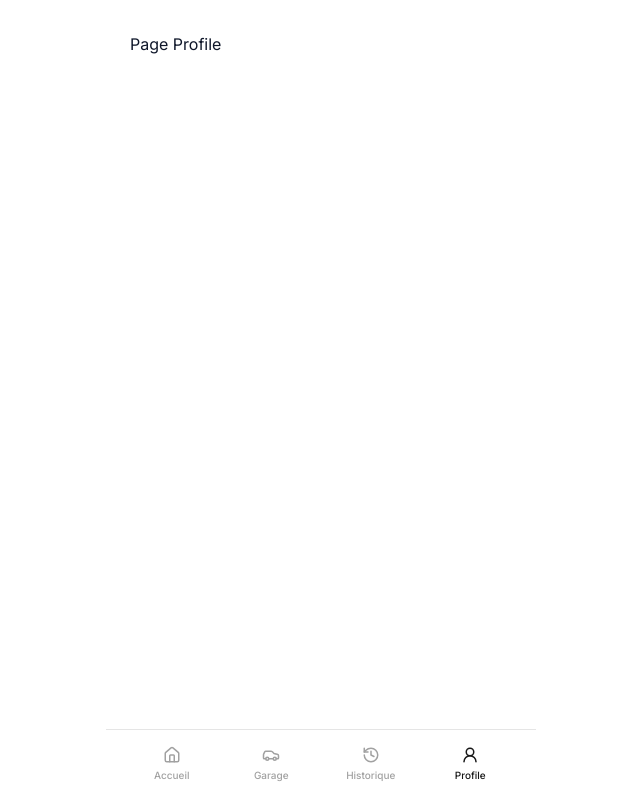
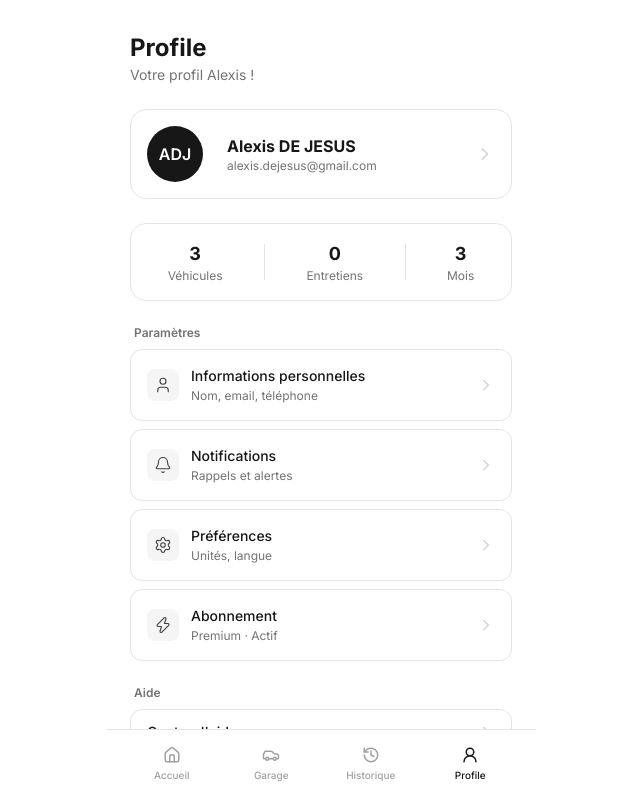
Before and after one commit to FlytziTv/MyDriveLog, a Next.js app: page /profile in a window 1280 px wide. Shown: the top 798 px of the page, without its empty margins (319-959 px from the left). Built offline with nearby package versions, Linux system fonts and the light colour scheme.

Commit message:
feat: ajouter la page de profil avec sections d'informations et statistiques

```diff
--- a/app/(app)/profile/page.tsx
+++ b/app/(app)/profile/page.tsx
@@ -1,3 +1,90 @@
+import {
+  SectionProfile,
+  SectionItem,
+  SectionItemIcon,
+} from "@/components/profile/Sections";
+import { StatProfile } from "@/components/profile/StatsCard";
+import { ChevronRight, User, Bell, SettingsIcon, Zap } from "lucide-react";
+
+const params = [
+  {
+    icon: User,
+    title: "Informations personnelles",
+    subtitle: "Nom, email, téléphone",
+  },
+  { icon: Bell, title: "Notifications", subtitle: "Rappels et alertes" },
+  { icon: SettingsIcon, title: "Préférences", subtitle: "Unités, langue" },
+  { icon: Zap, title: "Abonnement", subtitle: "Premium · Actif" },
+];
+
+const helps = [
+  { title: "Centre d'aide" },
+  { title: "Contactez-nous" },
+  { title: "Confidentialité" },
+];
+
 export default function ProfilePage() {
-  return <div>Page Profile</div>;
+  return (
+    <>
+      {/* Profile Header */}
+      <div className="flex items-center justify-between">
+        <div>
+          <h2 className="text-2xl font-bold text-neutral-900">Profile</h2>
+          <p className="text-[14px] text-neutral-500">Votre profil Alexis !</p>
+        </div>
+      </div>
+
+      {/* Profile Info */}
+      <div className="bg-white border border-neutral-200 rounded-2xl p-4 flex items-center gap-6 cursor-pointer hover:bg-neutral-100">
+        <div className="w-14 h-14 rounded-full bg-neutral-900 flex items-center justify-center text-base font-semibold text-white">
+          ADJ
+        </div>
+        <div className="flex-1">
+          <p className="text-base font-bold text-neutral-900">
+            Alexis DE JESUS
+          </p>
+          <p className="text-xs text-neutral-500">alexis.dejesus@gmail.com</p>
+        </div>
+        <ChevronRight className="w-5 h-5 text-neutral-300" />
+      </div>
+
+      {/* Stats */}
+      <div className="bg-white border border-neutral-200 rounded-2xl p-4 flex flex-row items-center justify-around">
+        <StatProfile value="3" label="Véhicules" />
+        <div className="w-px bg-neutral-200 self-stretch my-1" />
+        <StatProfile value="0" label="Entretiens" />
+        <div className="w-px bg-neutral-200 self-stretch my-1" />
+        <StatProfile value="3" label="Mois" />
+      </div>
+
+      {/* Sections Parameters */}
+      <SectionProfile title="Paramètres">
+        {params.map((param, index) => (
+          <SectionItemIcon
+            key={index}
+            icon={param.icon}
+            title={param.title}
+            subtitle={param.subtitle}
+          />
+        ))}
+      </SectionProfile>
+
+      {/* Sections Helps */}
+      <SectionProfile title="Aide">
+        {helps.map((help, index) => (
+          <SectionItem key={index} title={help.title} />
+        ))}
+      </SectionProfile>
+
+      {/* Sign Out */}
+      <button className="w-full h-10 text-sm border border-red-200 bg-red-200 text-red-600 rounded-lg font-medium hover:bg-red-100 transition-colors">
+        Déconnexion
+      </button>
+
+      {/* Version */}
+      <p className="text-center text-[12px] text-neutral-400 mt-2">
+        Version 1.0.0
+      </p>
+    </>
+  );
 }
--- /dev/null
+++ b/components/profile/Sections.tsx
@@ -0,0 +1,43 @@
+import {
+  SectionIconProfileProps,
+  SectionProfileProps,
+  SectionProfileSupportProps,
+} from "@/types";
+import { ChevronRight } from "lucide-react";
+
+function SectionProfile({ title, children }: SectionProfileProps) {
+  return (
+    <div className="flex flex-col gap-2 w-full">
+      <h3 className="text-xs font-semibold text-neutral-500 px-1">{title}</h3>
+      {children}
+    </div>
+  );
+}
+
+function SectionItemIcon({ icon, title, subtitle }: SectionIconProfileProps) {
+  const Icon = icon;
+
+  return (
+    <div className="bg-white border border-neutral-200 rounded-xl p-4 flex items-center gap-3 hover:border-neutral-300 transition-colors cursor-pointer">
+      <div className="w-8 h-8 rounded-lg bg-neutral-100 flex items-center justify-center shrink-0">
+        <Icon className="text-neutral-700" size={18} strokeWidth={1.5} />
+      </div>
+      <div className="flex-1 min-w-0 flex flex-col gap-0.5">
+        <p className="text-sm font-medium text-neutral-900">{title}</p>
+        <p className="text-xs text-neutral-500">{subtitle}</p>
+      </div>
+      <ChevronRight size={18} className=" text-neutral-300 shrink-0" />
+    </div>
+  );
+}
+
+function SectionItem({ title }: SectionProfileSupportProps) {
+  return (
+    <div className="bg-white border border-neutral-200 rounded-xl px-4 py-3 flex items-center gap-3 hover:border-neutral-300 transition-colors cursor-pointer">
+      <p className="flex-1 text-sm font-medium text-neutral-900">{title}</p>
+      <ChevronRight size={18} className=" text-neutral-300 shrink-0" />
+    </div>
+  );
+}
+
+export { SectionItemIcon, SectionItem, SectionProfile };
--- /dev/null
+++ b/components/profile/StatsCard.tsx
@@ -0,0 +1,10 @@
+import { StatProfileProps } from "@/types";
+
+export function StatProfile({ value, label }: StatProfileProps) {
+  return (
+    <div className="flex flex-col gap-0 items-center justify-center text-center">
+      <p className="text-lg font-bold text-neutral-900">{value}</p>
+      <p className="text-xs text-neutral-500">{label}</p>
+    </div>
+  );
+}
```
